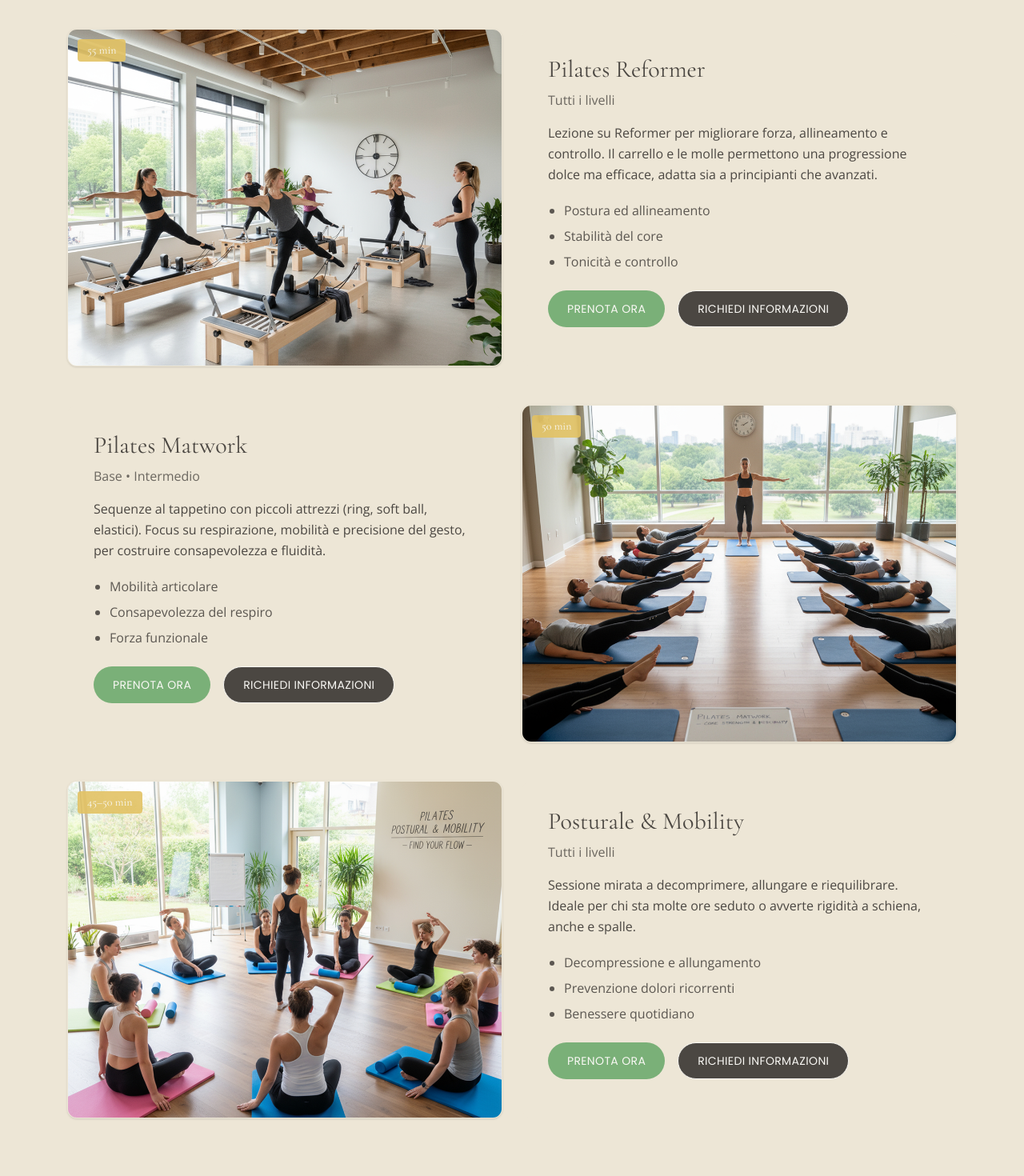
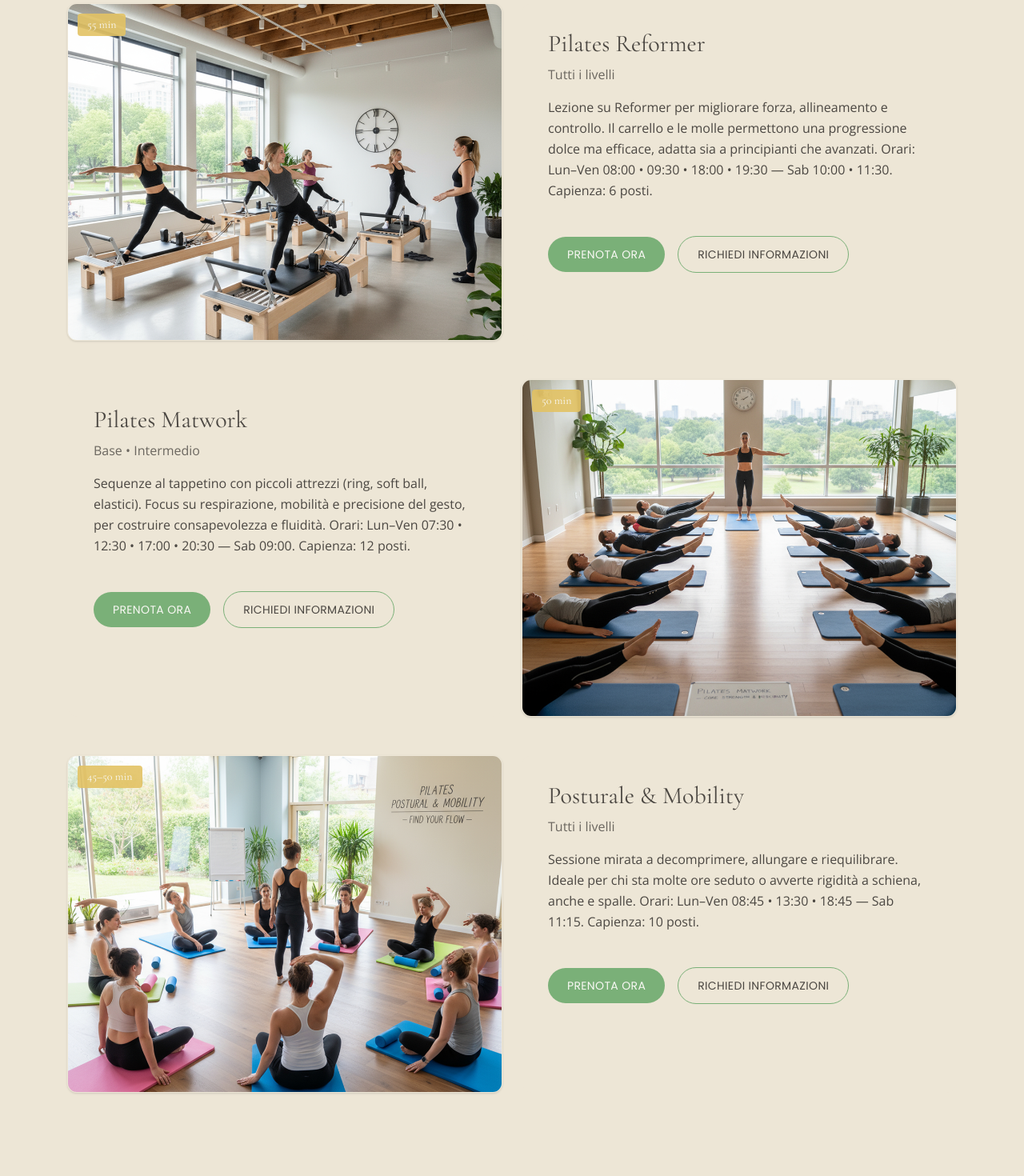
Before and after one commit to alelodato/armone, a React (Vite) app in the folder armonestudio/: page /classi in a window 1280 px wide. Shown: the part 720-2190 px from the top of the page at 80% size. Built offline with nearby package versions, Linux system fonts and the light colour scheme.

Commit message:
aggiunto informazioni aggiuntive e  slugs ai paragrafi per reindirizzare utente al rispettivo form di prenotazione

```diff
--- a/armonestudio/package.json
+++ b/armonestudio/package.json
@@ -10,6 +10,7 @@
     "preview": "vite preview"
   },
   "dependencies": {
+    "@calcom/embed-react": "^1.5.3",
     "install": "^0.13.0",
     "npm": "^11.6.2",
     "react": "^19.1.1",
--- a/armonestudio/src/App.jsx
+++ b/armonestudio/src/App.jsx
@@ -6,6 +6,7 @@ import About from "./pages/About";
 import Classi from "./pages/Classi";
 import Contact from "./pages/Contact";
 import ScrollToTop from "./components/ScrollToTop.jsx";
+import PrenotaClasse from "./pages/PrenotaClasse.jsx";
 
 export default function App() {
   return (
@@ -16,6 +17,7 @@ export default function App() {
         <Route path="/" element={<Home />} />
         <Route path="/about" element={<About />} />
         <Route path="/classi" element={<Classi />} />
+        <Route path="/prenota/:slug" element={<PrenotaClasse />} />
         <Route path="/contact" element={<Contact />} />
       </Routes>
       <Footer />
--- a/armonestudio/src/pages/Classi.jsx
+++ b/armonestudio/src/pages/Classi.jsx
@@ -1,4 +1,3 @@
-// src/pages/Classes.jsx
 import { Link } from "react-router-dom";
 
 const CLASSES = [
@@ -9,12 +8,8 @@ const CLASSES = [
     duration: "55 min",
     image: "/assets/Reformer.webp",
     desc:
-      "Lezione su Reformer per migliorare forza, allineamento e controllo. Il carrello e le molle permettono una progressione dolce ma efficace, adatta sia a principianti che avanzati.",
-    benefits: [
-      "Postura ed allineamento",
-      "Stabilità del core",
-      "Tonicità e controllo"
-    ],
+      "Lezione su Reformer per migliorare forza, allineamento e controllo. Il carrello e le molle permettono una progressione dolce ma efficace, adatta sia a principianti che avanzati. " +
+      "Orari: Lun–Ven 08:00 • 09:30 • 18:00 • 19:30 — Sab 10:00 • 11:30. Capienza: 6 posti.",
   },
   {
     slug: "matwork",
@@ -23,12 +18,8 @@ const CLASSES = [
     duration: "50 min",
     image: "/assets/Matwork.webp",
     desc:
-      "Sequenze al tappetino con piccoli attrezzi (ring, soft ball, elastici). Focus su respirazione, mobilità e precisione del gesto, per costruire consapevolezza e fluidità.",
-    benefits: [
-      "Mobilità articolare",
-      "Consapevolezza del respiro",
-      "Forza funzionale"
-    ],
+      "Sequenze al tappetino con piccoli attrezzi (ring, soft ball, elastici). Focus su respirazione, mobilità e precisione del gesto, per costruire consapevolezza e fluidità. " +
+      "Orari: Lun–Ven 07:30 • 12:30 • 17:00 • 20:30 — Sab 09:00. Capienza: 12 posti.",
   },
   {
     slug: "posturale",
@@ -37,12 +28,8 @@ const CLASSES = [
     duration: "45–50 min",
     image: "/assets/Posturale.webp",
     desc:
-      "Sessione mirata a decomprimere, allungare e riequilibrare. Ideale per chi sta molte ore seduto o avverte rigidità a schiena, anche e spalle.",
-    benefits: [
-      "Decompressione e allungamento",
-      "Prevenzione dolori ricorrenti",
-      "Benessere quotidiano"
-    ],
+      "Sessione mirata a decomprimere, allungare e riequilibrare. Ideale per chi sta molte ore seduto o avverte rigidità a schiena, anche e spalle. " +
+      "Orari: Lun–Ven 08:45 • 13:30 • 18:45 — Sab 11:15. Capienza: 10 posti.",
   },
 ];
 
@@ -51,96 +38,62 @@ export default function Classes() {
     <main className="pt-16 md:pt-20">
       {/* Hero / Intro */}
       <section id="classi" className="relative section">
-  {/* Immagine di sfondo */}
         <img
           src="/assets/classi-hero.jpg"
           alt="Interno luminoso di Armonē Studio"
           className="absolute inset-0 w-full h-full object-cover object-center"
           loading="lazy"
         />
-
-  {/* Overlay */}
-  <div className="absolute inset-0 bg-black/70" />
-
-  {/* Testo */}
-  <div className="relative z-10 text-center py-32 px-4">
+        <div className="absolute inset-0 bg-black/60" />
+        <div className="relative z-10 text-center py-28 px-4">
           <h1 className="font-heading text-brand-100 text-4xl md:text-6xl drop-shadow-sm">
             LE NOSTRE CLASSI
           </h1>
           <p className="font-body text-brand-100/90 text-lg md:text-xl mt-4 max-w-2xl mx-auto">
             Programmi progressivi e personalizzati per ritrovare equilibrio, forza e fluidità.
-      Scegli la classe più adatta al tuo momento.
           </p>
         </div>
       </section>
 
-
-      {/* Cards delle classi */}
+      {/* Cards */}
       <section className="section">
         <div className="container space-y-12">
           {CLASSES.map((c, i) => (
-            <article
-              key={c.slug}
-              className={`grid gap-6 md:grid-cols-2 items-stretch`}
-            >
+            <article key={c.slug} className="grid gap-6 md:grid-cols-2 items-stretch">
               {/* Immagine (alterno ordine su desktop) */}
-              <div
-                className={`relative rounded-xl overflow-hidden border border-brand-100 shadow
-                ${i % 2 === 1 ? "md:order-2" : ""}`}
-              >
-                <img
-                  src={c.image}
-                  alt={c.title}
-                  className="w-full h-full max-h-[420px] object-cover"
-                  loading="lazy"
-                />
-                {/* Etichetta in alto a sx */}
+              <div className={`relative rounded-xl overflow-hidden border border-brand-100 shadow ${i % 2 === 1 ? "md:order-2" : ""}`}>
+                <img src={c.image} alt={c.title} className="w-full h-full max-h-[420px] object-cover" loading="lazy" />
                 <span className="absolute top-3 left-3 bg-brand-200/90 text-brand-50 font-heading text-sm px-3 py-1 rounded">
                   {c.duration}
                 </span>
               </div>
 
               {/* Contenuto */}
-              <div
-                className={`
-                  bg-brand-100 rounded-xl p-6 md:p-8 border border-brand-100
-                  flex flex-col
-                  ${i % 2 === 1 ? "md:order-1" : ""}
-                `}
-              >
-                <h2 className="font-heading text-brand-400 text-2xl md:text-3xl mb-2">
-                  {c.title}
-                </h2>
-                <p className="font-body text-brand-400/80 text-sm md:text-base mb-4">
-                  {c.level}
-                </p>
+              <div className={`bg-brand-100 rounded-xl p-6 md:p-8 border border-brand-100 flex flex-col ${i % 2 === 1 ? "md:order-1" : ""}`}>
+                <h2 className="font-heading text-brand-400 text-2xl md:text-3xl mb-2">{c.title}</h2>
+                <p className="font-body text-brand-400/80 text-sm md:text-base mb-4">{c.level}</p>
 
-                <p className="font-body text-brand-400 leading-relaxed">
-                  {c.desc}
-                </p>
+                <p className="font-body text-brand-400 leading-relaxed">{c.desc}</p>
 
                 {/* Benefici */}
                 <ul className="font-body text-brand-400/90 mt-5 space-y-2 list-disc pl-5">
-                  {c.benefits.map((b) => (
-                    <li key={b}>{b}</li>
-                  ))}
+                  {c.benefits?.map((b) => <li key={b}>{b}</li>)}
                 </ul>
 
                 {/* CTA */}
-                <div className="mt-6 flex flex-col sm:flex-row gap-3 sm:gap-4 justify-center sm:justify-start">
+                <div className="mt-6 flex flex-col sm:flex-row gap-3 sm:gap-4 sm:items-center">
                   <Link
-                    to={`/prenota?classe=${encodeURIComponent(c.slug)}`}
-                    className="inline-flex items-center justify-center px-6 py-3 rounded-full bg-brand-300 text-brand-50 font-cta text-sm tracking-wide hover:bg-brand-400 transition"
+                    to={`/prenota/${c.slug}`}
+                    className="inline-flex items-center justify-center w-full sm:w-auto px-6 py-3 rounded-full bg-brand-300 text-brand-50 font-cta text-sm tracking-wide hover:bg-brand-400 transition"
                   >
                     PRENOTA ORA
                   </Link>
-                  <Link to="/contact">
-                  <a
-                    href="#contatti"
-                    className="inline-flex items-center justify-center px-6 py-3 rounded-full bg-brand-400 border border-brand-50 text-brand-50 font-cta text-sm tracking-wide hover:bg-brand-300 transition"
+
+                  <Link
+                    to="/contact"
+                    className="inline-flex items-center justify-center w-full sm:w-auto px-6 py-3 rounded-full border border-brand-300 text-brand-400 font-cta text-sm tracking-wide hover:bg-brand-100 transition"
                   >
                     RICHIEDI INFORMAZIONI
-                  </a>
                   </Link>
                 </div>
               </div>
@@ -153,9 +106,8 @@ export default function Classes() {
       <section className="section">
         <div className="container">
           <p className="font-body text-brand-400 leading-relaxed text-center max-w-5xl mx-auto">
-            Ogni percorso è pensato per essere sostenibile e personalizzato.
-            Se hai dubbi su quale classe scegliere, scrivici: ti aiutiamo a comporre
-            il programma più adatto ai tuoi obiettivi e al tuo livello.
+            Ogni percorso è pensato per essere sostenibile e personalizzato. Se hai dubbi su quale classe scegliere, scrivici:
+            ti aiutiamo a comporre il programma più adatto ai tuoi obiettivi e al tuo livello.
           </p>
         </div>
       </section>
--- /dev/null
+++ b/armonestudio/src/pages/PrenotaClasse.jsx
@@ -0,0 +1,73 @@
+import { useEffect } from "react";
+import { useParams, Link } from "react-router-dom";
+
+const CAL_LINKS = {
+  reformer: "armone/reformer",   // <--- sostituisci con i tuoi slug Cal.com reali
+  matwork:  "armone/matwork",
+  posturale:"armone/posturale",
+};
+
+const TITLES = {
+  reformer: "Prenota — Pilates Reformer",
+  matwork:  "Prenota — Pilates Matwork",
+  posturale:"Prenota — Posturale & Mobility",
+};
+
+export default function PrenotaClasse() {
+  const { slug } = useParams();
+  const calLink = CAL_LINKS[slug];
+
+  // carica lo script Cal.com una volta
+  useEffect(() => {
+    if (!document.querySelector('script[src="https://cal.com/embed.js"]')) {
+      const s = document.createElement("script");
+      s.src = "https://cal.com/embed.js";
+      s.async = true;
+      document.body.appendChild(s);
+    }
+  }, []);
+
+  if (!calLink) {
+    return (
+      <main className="pt-16 md:pt-20 section">
+        <div className="container text-center">
+          <p className="font-body text-brand-400">Classe non trovata.</p>
+          <Link to="/classi" className="underline text-brand-400">Torna alle classi</Link>
+        </div>
+      </main>
+    );
+  }
+
+  return (
+    <main className="pt-16 md:pt-20">
+      {/* Hero compatta */}
+      <section className="section">
+        <div className="container text-center">
+          <h1 className="font-heading text-brand-400 text-3xl md:text-5xl">{TITLES[slug]}</h1>
+          <p className="font-body text-brand-400/80 mt-3">Seleziona data e orario. I posti sono limitati.</p>
+        </div>
+      </section>
+
+      {/* Embed Cal.com */}
+      <section className="section">
+        <div className="container">
+          <div
+            className="cal-embed w-full rounded-xl border border-brand-100 shadow overflow-hidden bg-brand-50"
+            data-cal-link={calLink}
+            data-cal-config='{"layout":"month_view"}'
+            style={{ minHeight: 720 }}
+          />
+          <div className="text-center mt-4">
+            <a
+              href={`https://cal.com/${calLink}`}
+              target="_blank" rel="noreferrer"
+              className="underline text-brand-400"
+            >
+              Apri lo scheduler in una nuova scheda
+            </a>
+          </div>
+        </div>
+      </section>
+    </main>
+  );
+}
```
Also changed, not shown: 1 other file (tests, documents, lock files or other folders). Lines whose indentation alone changed are shown as unchanged.
